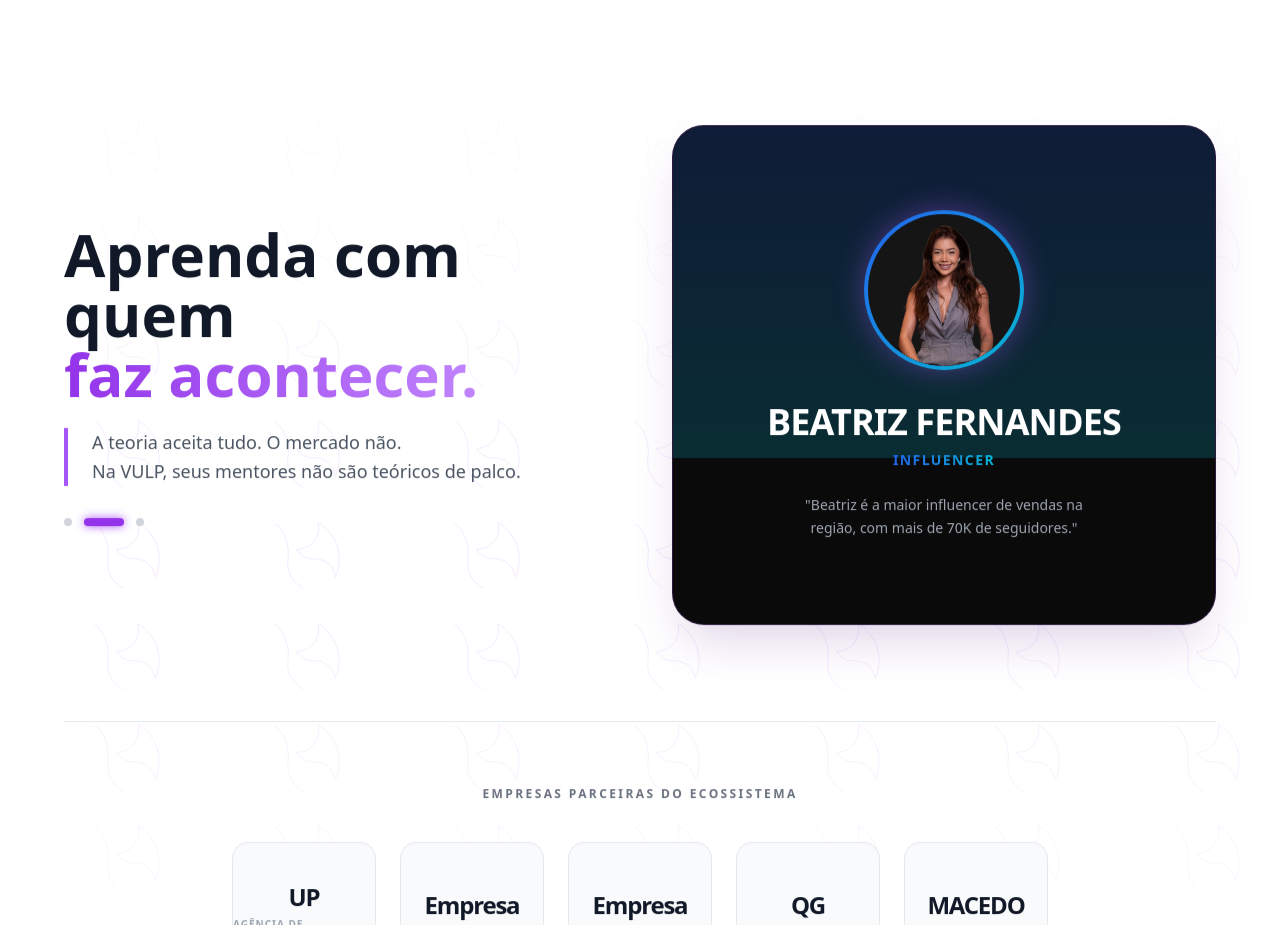
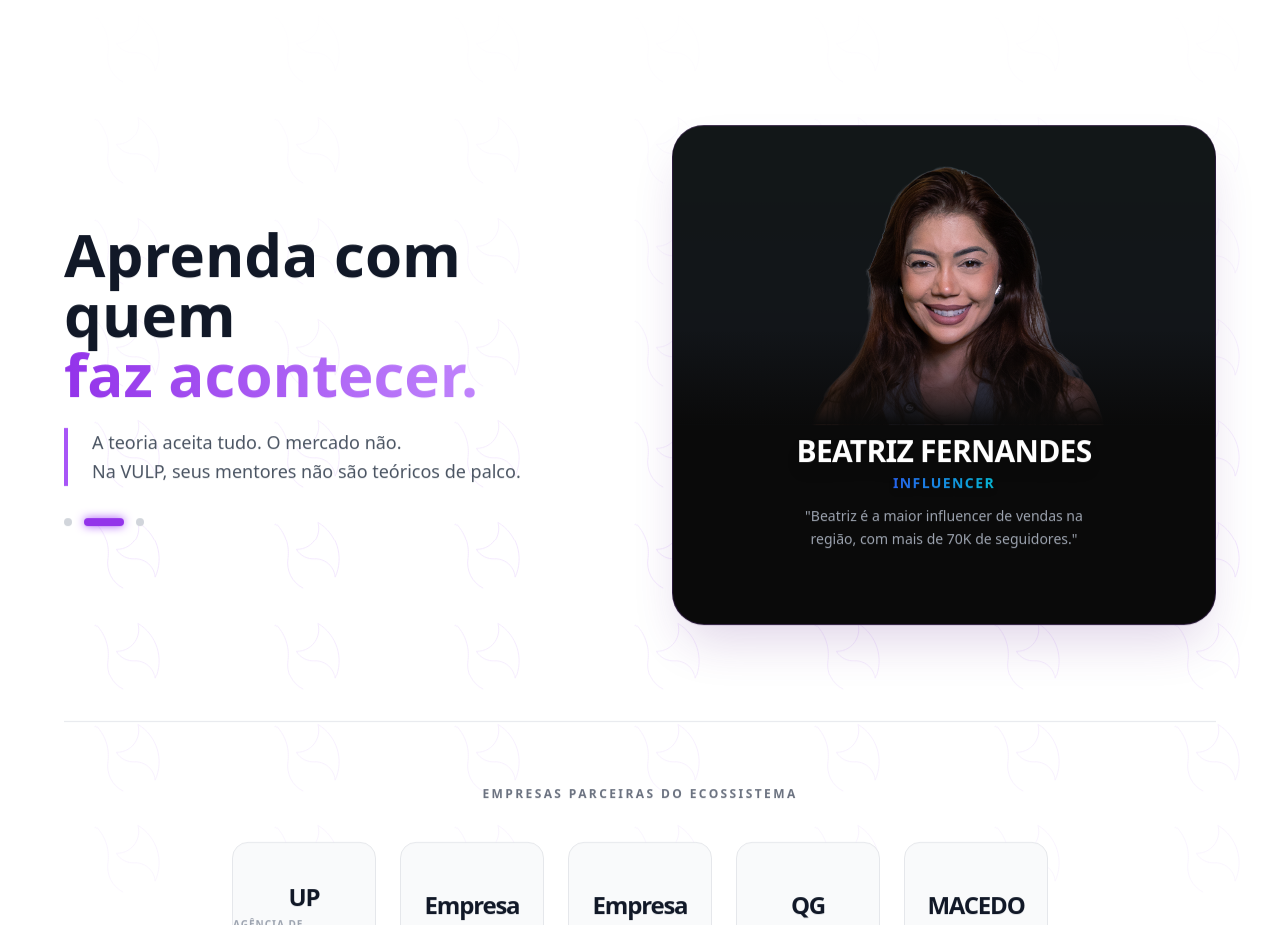
Before and after one commit to paulofer00/vulp-platform, a Next.js app: page / in a window 1280 px wide. Shown: the part 2200-3125 px from the top of the page. Built offline with nearby package versions, Linux system fonts and the light colour scheme; no server answers.

Commit message:
mentores imagem tamanho grande

```diff
--- a/components/MentorsSection.tsx
+++ b/components/MentorsSection.tsx
@@ -1,8 +1,6 @@
 "use client";
 
 import { useState, useEffect } from "react";
-// O ícone Users foi removido pois usaremos fotos reais agora
-import { Zap } from "lucide-react";
 
 // --- DADOS DOS MENTORES ATUALIZADOS COM IMAGENS ---
 const mentors = [
@@ -12,7 +10,7 @@ const mentors = [
     role: "CEO Agência Up&Up",
     description: "Fundador da Agência Up&Up, empreendedor de visão.",
     color: "from-purple-600 to-indigo-600",
-    image: "/nelson.png" // Foto do Nelson
+    image: "/nelson.png"
   },
   {
     id: 2,
@@ -20,7 +18,7 @@ const mentors = [
     role: "Influencer",
     description: "Beatriz é a maior influencer de vendas na região, com mais de 70K de seguidores.",
     color: "from-blue-600 to-cyan-500",
-    image: "/bea.png" // Foto da Bea
+    image: "/bea.png"
   },
   {
     id: 3,
@@ -28,7 +26,7 @@ const mentors = [
     role: "CEO Tapajós Skate Shop",
     description: "O criador da maior Skate Shop da região, converte vendas presenciais através do digital.",
     color: "from-pink-500 to-rose-500",
-    image: "/alarico.png" // Foto do Alarico
+    image: "/alarico.png"
   }
 ];
 
@@ -110,32 +108,38 @@ export function MentorsSection() {
                                 : "opacity-0 translate-x-20 rotate-6 scale-90 z-0"
                         }`}
                     >
-                        <div className="relative w-full h-full bg-[#0A0A0A] rounded-[2rem] overflow-hidden border border-purple-500/20 shadow-2xl shadow-purple-900/20 group hover:border-purple-500/50 transition-colors">
-                            <div className={`absolute top-0 w-full h-2/3 bg-gradient-to-b ${mentor.color} opacity-20`} />
-                            <div className="absolute inset-0 flex flex-col items-center justify-center p-8 text-center text-white">
+                        {/* CARD REESTRUTURADO (Imagem em cima, Texto em baixo) */}
+                        <div className="relative w-full h-full bg-[#0A0A0A] rounded-[2rem] overflow-hidden border border-purple-500/20 shadow-2xl shadow-purple-900/20 group hover:border-purple-500/50 transition-colors flex flex-col">
 
-                                {/* FOTO DO MENTOR AQUI */}
-                                <div className={`w-40 h-40 rounded-full mb-8 p-1 bg-gradient-to-br ${mentor.color} shadow-[0_0_30px_rgba(168,85,247,0.4)]`}>
-                                    <div className="w-full h-full bg-[#151515] rounded-full flex items-center justify-center overflow-hidden relative">
-                                        <img
-                                            src={mentor.image}
-                                            alt={mentor.name}
-                                            className="w-full h-full object-cover rounded-full group-hover:scale-110 transition-transform duration-500"
-                                        />
-                                    </div>
-                                </div>
+                            {/* PARTE SUPERIOR: FOTO GRANDE (60% do Card) */}
+                            <div className="relative w-full h-[60%] overflow-hidden bg-[#151515]">
+                                {/* Sobreposição suave colorida por cima da foto */}
+                                <div className={`absolute inset-0 bg-gradient-to-t ${mentor.color} opacity-20 mix-blend-overlay z-10 transition-opacity group-hover:opacity-0`} />
 
-                                <h3 className="text-4xl font-black mb-2 uppercase tracking-tight">{mentor.name}</h3>
-                                <p className={`text-sm font-bold uppercase tracking-widest bg-clip-text text-transparent bg-gradient-to-r ${mentor.color} mb-6`}>{mentor.role}</p>
-                                <p className="text-gray-400 text-sm max-w-xs mx-auto leading-relaxed">"{mentor.description}"</p>
+                                <img
+                                    src={mentor.image}
+                                    alt={mentor.name}
+                                    className="w-full h-full object-cover object-top group-hover:scale-105 transition-transform duration-700 z-0"
+                                />
+
+                                {/* Degradê escuro na base da foto para conectar suavemente com o texto */}
+                                <div className="absolute bottom-0 w-full h-24 bg-gradient-to-t from-[#0A0A0A] to-transparent z-20" />
                             </div>
+
+                            {/* PARTE INFERIOR: TEXTO (40% do Card) */}
+                            <div className="relative flex-1 flex flex-col items-center justify-start p-6 text-center text-white z-30 -mt-4">
+                                <h3 className="text-3xl font-black mb-1 uppercase tracking-tight drop-shadow-lg">{mentor.name}</h3>
+                                <p className={`text-sm font-bold uppercase tracking-widest bg-clip-text text-transparent bg-gradient-to-r ${mentor.color} mb-3 drop-shadow-md`}>{mentor.role}</p>
+                                <p className="text-gray-400 text-sm max-w-[280px] mx-auto leading-relaxed">"{mentor.description}"</p>
+                            </div>
+
                         </div>
                     </div>
                 ))}
             </div>
         </div>
 
-        {/* --- NOVA FAIXA DE EMPRESAS INTERATIVA --- */}
+        {/* --- FAIXA DE EMPRESAS INTERATIVA --- */}
         <div className="border-t border-gray-200 pt-16 relative">
             <p className="text-center text-gray-500 text-xs uppercase tracking-[0.2em] mb-10 font-bold">
                 Empresas parceiras do ecossistema
@@ -148,9 +152,7 @@ export function MentorsSection() {
                         transition-all duration-300 overflow-hidden cursor-default
                         hover:bg-black hover:border-black hover:scale-105 hover:shadow-xl"
                     >
-                        {/* Estado Inicial: Texto Preto */}
                         <div className="relative z-10 flex flex-col items-center group-hover:invert transition-all duration-300">
-                             {/* Simulando Logo com Texto Bold */}
                              <span className="text-2xl font-black tracking-tighter text-gray-900 mb-1">{p.name}</span>
                              <span className="text-[10px] uppercase font-bold tracking-widest text-gray-400">{p.area}</span>
                         </div>
```
